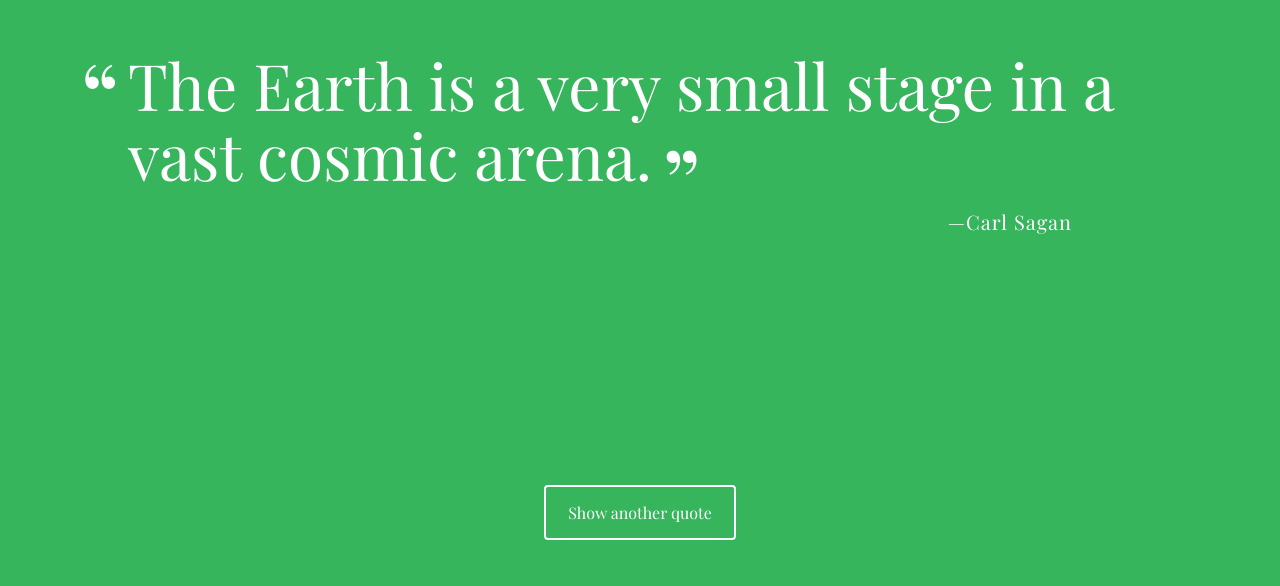
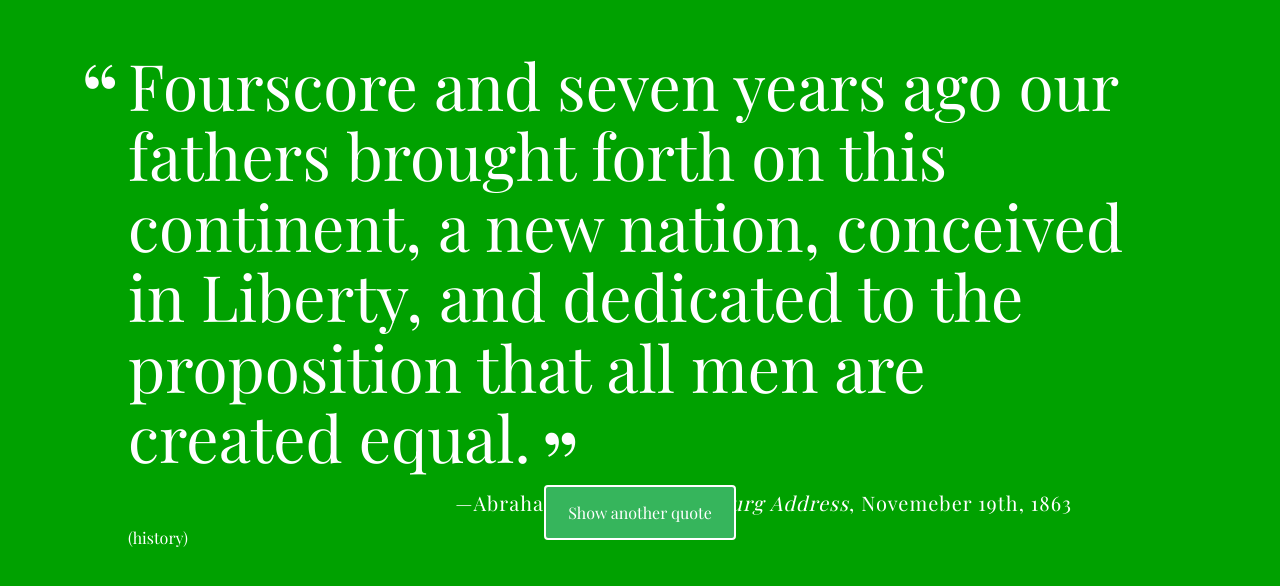
Before and after one commit to kshields51/tech-degree-project-1, a plain HTML site: page a_random_quote_generator-v1/index.html in a window 1280 px wide. Shown: the part 110-696 px from the top of the page. Drawn offline with nearby package versions, Linux system fonts and the light colour scheme; a web font is replaced by a local one.

Commit message:
complete before clean
just need to add good comments

```diff
--- a/a_random_quote_generator-v1/css/styles.css
+++ b/a_random_quote_generator-v1/css/styles.css
@@ -1,7 +1,7 @@
 /* Random Quote Generator Styles */
 
 body {
-  background-color: #36b55c;
+  background-color: #ff1848;
   color: white;
   font-family: 'Playfair Display', serif;
 }
--- a/a_random_quote_generator-v1/js/quotes.js
+++ b/a_random_quote_generator-v1/js/quotes.js
@@ -3,11 +3,13 @@ var quotes = [
         quote: "Fourscore and seven years ago our fathers brought forth on this continent, a new nation, conceived in Liberty, and dedicated to the proposition that all men are created equal.",
         source: "Abraham Lincoln",
         citation: "Gettysburg Address",
-        year: "Novemeber 19th, 1863"
+        year: "Novemeber 19th, 1863",
+        type: "history"
     },
     {
         quote: "The Earth is a very small stage in a vast cosmic arena.",
-        source: "Carl Sagan"
+        source: "Carl Sagan",
+        type: "science"
 
 
     },
@@ -15,18 +17,23 @@ var quotes = [
         quote: "Ain't gonna be no rematch...ain't gonna be no rematch.",
         source: "Apollo Creed",
         citation: "Rocky",
-        year: "1976"
+        year: "1976",
+        type: "movie"
     },
     {
         quote: "See ya in another life, brother.",
         source: "Desmond Hume",
-        citation: "Lost"
+        citation: "Lost",
+        type: "tv"
 
     },
     {
         quote: "I'll be back.",
         source: "Arnold Schwarzenegger",
         citation: "The Terminator",
-        year: "1984"
+        year: "1984",
     }
 ]
+
+//note the Arnold Schwarzenegger quote does not have 'type' to demonstrate\
+//that the if statement works for it
--- a/a_random_quote_generator-v1/js/script.js
+++ b/a_random_quote_generator-v1/js/script.js
@@ -9,11 +9,18 @@ person5: ["quote goes here", "Here goes the location"]
 }
 */
 // Create the getRandomQuuote function and name it getRandomQuote
-
 var message = ''
+var colors = ['#ff1848', '#00a100', "blue"]
 function getRandomQuote (array) {
 var randomNumber = Math.floor( Math.random() * 5 ) // generates the random number
 return array[randomNumber] //this returns a quote object to pass into the print quote
+}
+//this function randomly changes the background color and is
+//activated when the user clicks the button or when
+//a new quote is automatically generated
+function randomBackground(){
+  number = Math.floor((Math.random()* 3));
+  document.body.style.backgroundColor = colors[number]
 }
 // Create the printQuote funtion and name it printQuote
 function printQuote (message) {
@@ -34,36 +41,27 @@ function printQuote (message) {
   } else{
     message +='<span class="year">' + gatheredQuote['year'] + '</span>\
     </p>'}
+  if ("undefined" === typeof(gatheredQuote['type'])) {
+
+  } else{
+    message +='<span class="type">' + " " + "(" +gatheredQuote['type']+')'+'</span></p>'}
 
 
 
-
-
-  /*
-  + '\
-    <span class="citation">' + gatheredQuote['citation'] + '</span>\
-    <span class="year">' + gatheredQuote['year'] + '</span>\
-  </p>';
-
-*/
-
    var outputDiv = document.getElementById('quote-box').innerHTML = message;
+   randomBackground()
 
    //loop hough the quotes in gathered Quote and appened to this
 
 
 
   }
-   }
-
-
-printQuote(message)
 
 
 
-
-
-
+   }
+printQuote(message)
 // This event listener will respond to "Show another quote" button clicks
 //when user clicks anywhere on the button, the "printQuote" function is called
 document.getElementById('loadQuote').addEventListener("click", printQuote, false);
+var interval = setInterval(printQuote, 5000);
```
